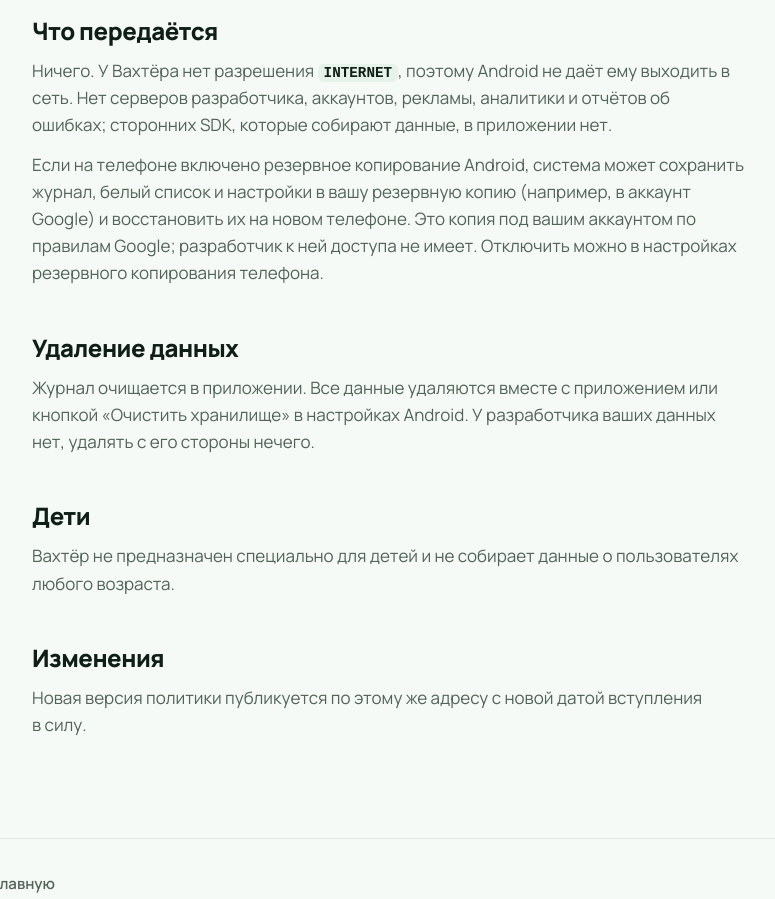
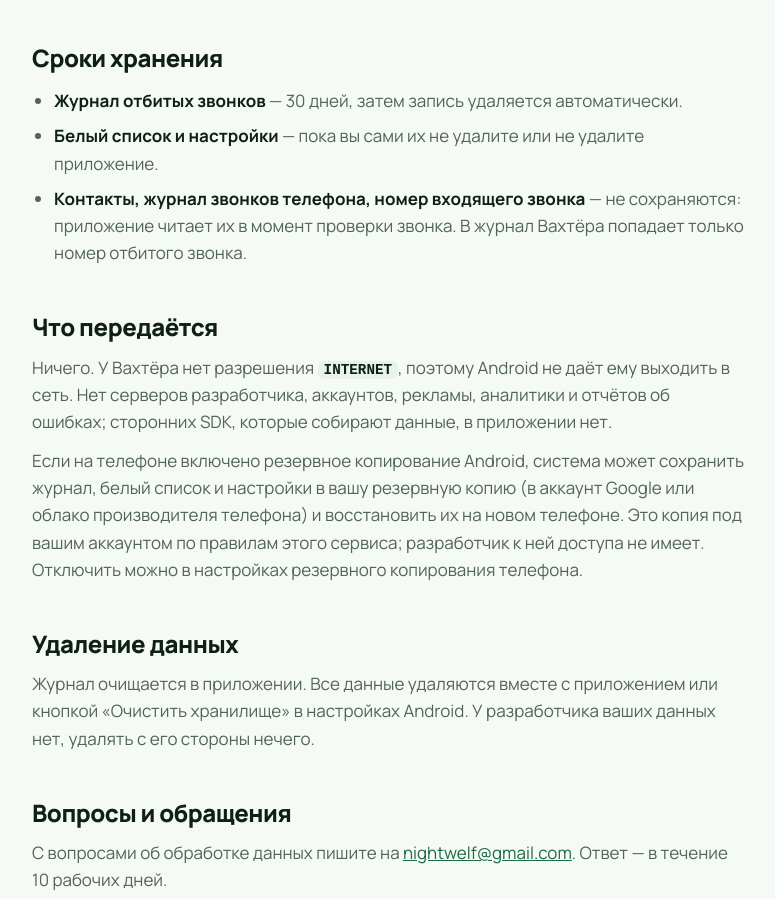
Before and after one commit to Nightwelf/vakhter, a plain HTML site: page privacy.html in a window 1280 px wide. Shown: the part 1324-2223 px from the top of the page, without its empty margins (252-1027 px from the left). Drawn offline with Linux system fonts and the light colour scheme.

Commit message:
Политика: сроки хранения и ответственный за обработку данных
Доработка под п. 5.1 правил модерации RuStore: раздел «Сроки хранения», разработчик назван лицом, ответственным за обработку ПД, раздел «Вопросы и обращения», резервная копия — не только Google. Дата вступления в силу — 24 ноября 2026.

```diff
--- a/privacy.html
+++ b/privacy.html
@@ -19,9 +19,9 @@
 <!-- The policy itself: edit it here, this page is its only copy. -->
 <main class="wrap doc">
 <h1>Политика конфиденциальности приложения «Вахтёр»</h1>
-<p>Действует с 17 ноября 2026 года.</p>
+<p>Действует с 24 ноября 2026 года.</p>
 <p>Вахтёр&nbsp;— приложение для Android, которое сбрасывает звонки с номеров, которых нет в контактах и белом списке. Коротко: <strong>все данные обрабатываются только на телефоне и никуда не отправляются.</strong> У приложения нет разрешения на доступ в интернет.</p>
-<p>Разработчик: Берняев Павел. Связь: <a href="mailto:nightwelf@gmail.com">nightwelf@gmail.com</a>.</p>
+<p>Разработчик и лицо, ответственное за обработку персональных данных: Берняев Павел. Связь: <a href="mailto:nightwelf@gmail.com">nightwelf@gmail.com</a>. Сайт приложения: <a href="https://nightwelf.github.io/vakhter/">nightwelf.github.io/vakhter</a>.</p>
 
 <h2>Какие доступы нужны и зачем</h2>
 <ul>
@@ -40,12 +40,22 @@
 </ul>
 <p>Всё это лежит в памяти приложения, недоступной другим приложениям.</p>
 
+<h2>Сроки хранения</h2>
+<ul>
+<li><strong>Журнал отбитых звонков</strong>&nbsp;— 30 дней, затем запись удаляется автоматически.</li>
+<li><strong>Белый список и настройки</strong>&nbsp;— пока вы сами их не удалите или не удалите приложение.</li>
+<li><strong>Контакты, журнал звонков телефона, номер входящего звонка</strong>&nbsp;— не сохраняются: приложение читает их в момент проверки звонка. В журнал Вахтёра попадает только номер отбитого звонка.</li>
+</ul>
+
 <h2>Что передаётся</h2>
 <p>Ничего. У Вахтёра нет разрешения <code>INTERNET</code>, поэтому Android не даёт ему выходить в сеть. Нет серверов разработчика, аккаунтов, рекламы, аналитики и отчётов об ошибках; сторонних SDK, которые собирают данные, в приложении нет.</p>
-<p>Если на телефоне включено резервное копирование Android, система может сохранить журнал, белый список и настройки в вашу резервную копию (например, в аккаунт Google) и восстановить их на новом телефоне. Это копия под вашим аккаунтом по правилам Google; разработчик к ней доступа не имеет. Отключить можно в настройках резервного копирования телефона.</p>
+<p>Если на телефоне включено резервное копирование Android, система может сохранить журнал, белый список и настройки в вашу резервную копию (в аккаунт Google или облако производителя телефона) и восстановить их на новом телефоне. Это копия под вашим аккаунтом по правилам этого сервиса; разработчик к ней доступа не имеет. Отключить можно в настройках резервного копирования телефона.</p>
 
 <h2>Удаление данных</h2>
 <p>Журнал очищается в приложении. Все данные удаляются вместе с приложением или кнопкой «Очистить хранилище» в настройках Android. У разработчика ваших данных нет, удалять с его стороны нечего.</p>
+
+<h2>Вопросы и обращения</h2>
+<p>С вопросами об обработке данных пишите на <a href="mailto:nightwelf@gmail.com">nightwelf@gmail.com</a>. Ответ&nbsp;— в течение 10 рабочих дней.</p>
 
 <h2>Дети</h2>
 <p>Вахтёр не предназначен специально для детей и не собирает данные о пользователях любого возраста.</p>
```
